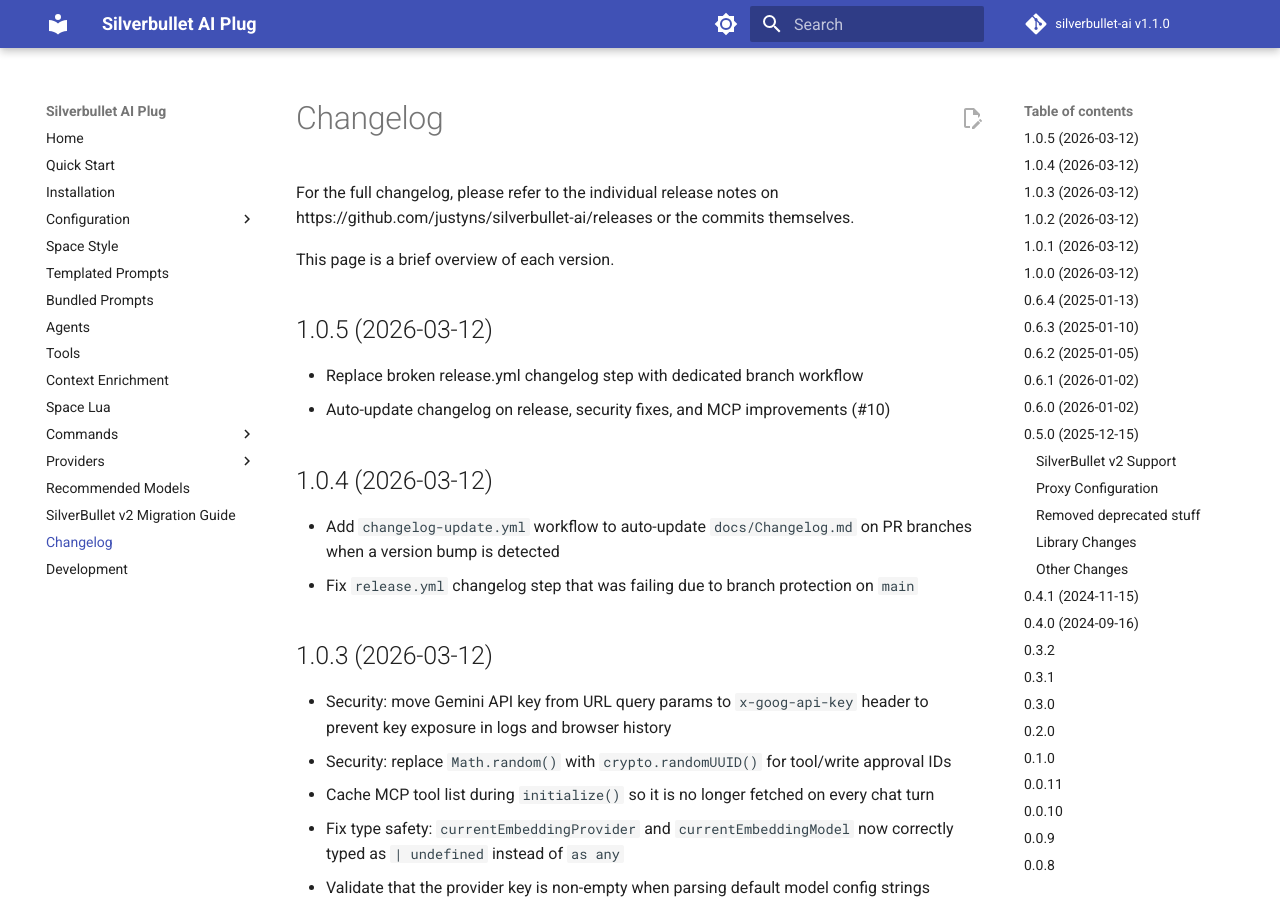
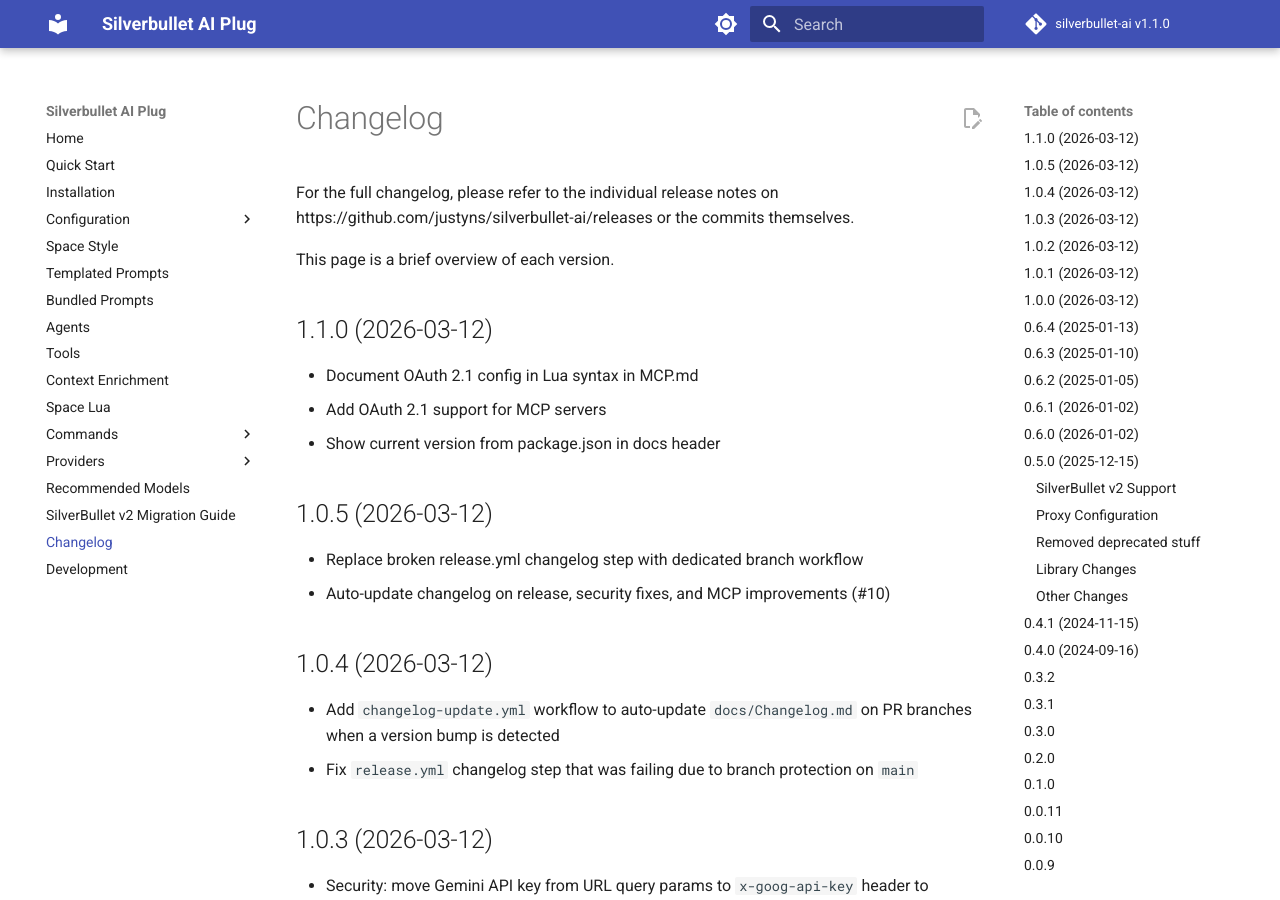
Before and after one commit to justyns/silverbullet-ai, an MkDocs documentation site: the page built from docs/Changelog.md, in a window 1280 px wide and 900 px high. Built offline with MkDocs 1.6.1 and Material for MkDocs 9.7.7, drawn with Linux system fonts in a browser that asks for light colours; comment, search, counter and statistics services are not loaded.

Commit message:
Update changelog for v1.1.0

```diff
--- a/docs/Changelog.md
+++ b/docs/Changelog.md
@@ -1,6 +1,12 @@
 For the full changelog, please refer to the individual release notes on https://github.com/justyns/silverbullet-ai/releases or the commits themselves.
 
 This page is a brief overview of each version.
+
+## 1.1.0 (2026-03-12)
+
+- Document OAuth 2.1 config in Lua syntax in MCP.md
+- Add OAuth 2.1 support for MCP servers
+- Show current version from package.json in docs header
 
 ## 1.0.5 (2026-03-12)
 
```
